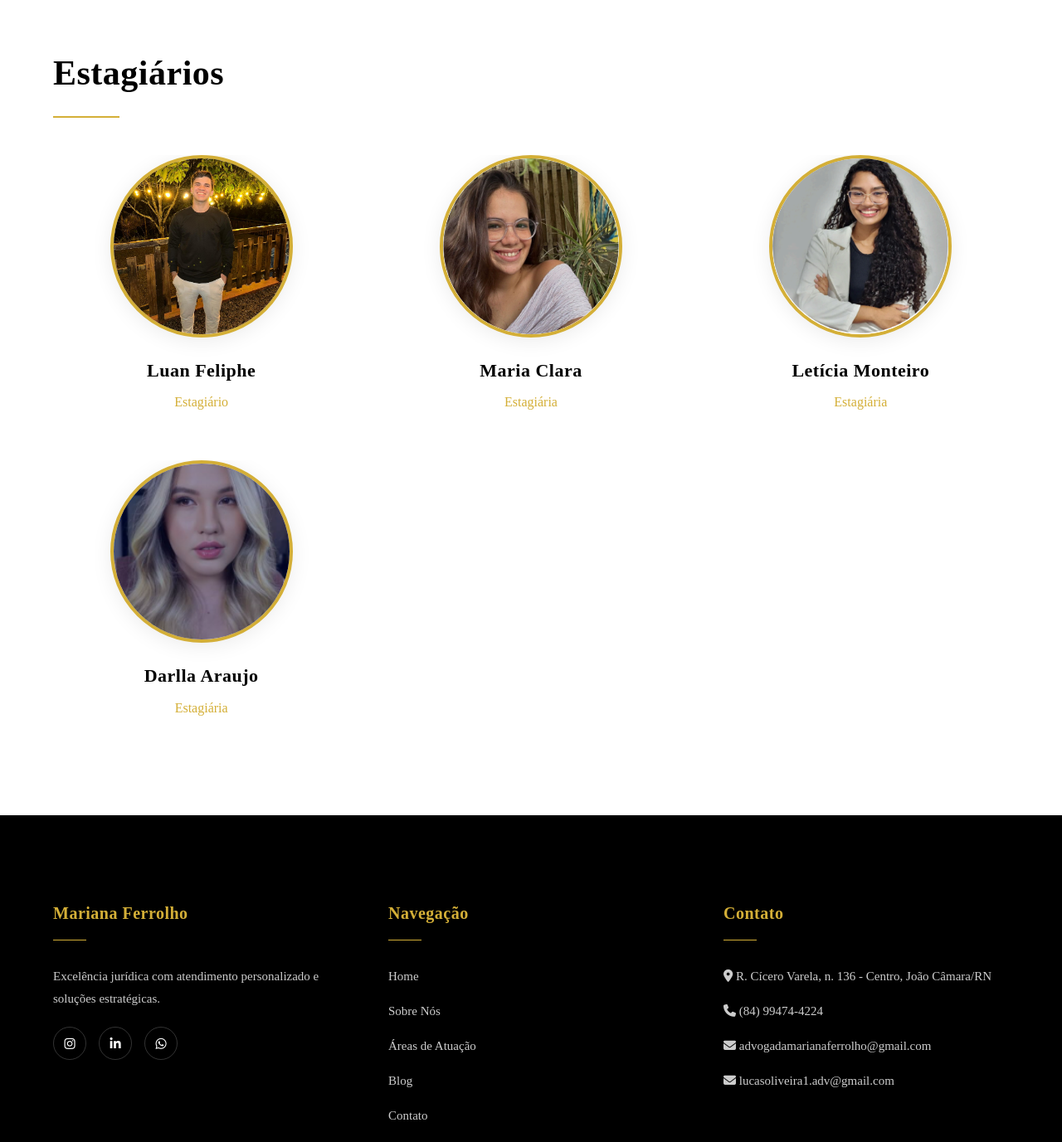
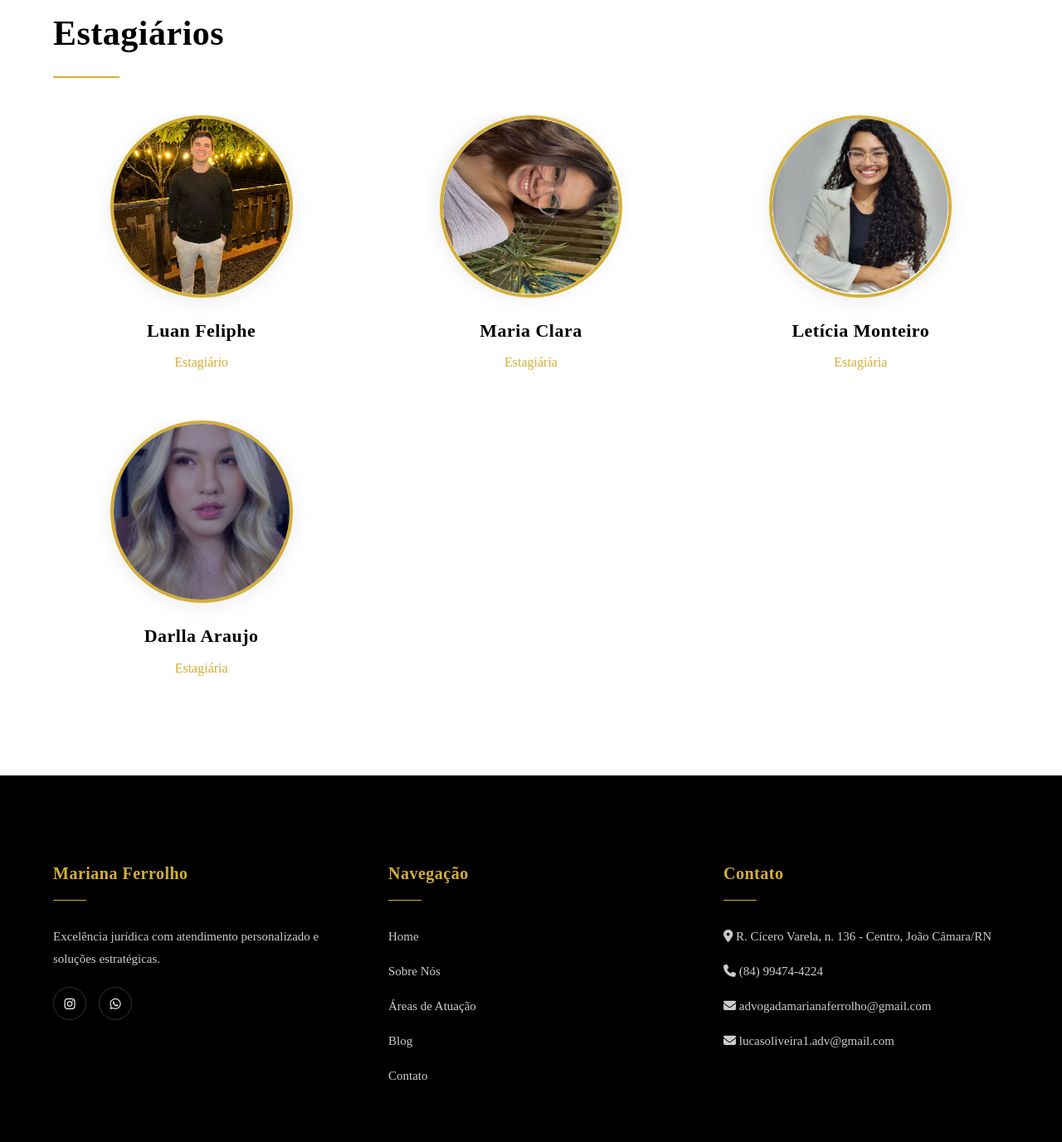
Before and after one commit to leonSedov/ferrolhoassessoria, a plain HTML site: page sobre.html in a window 1280 px wide. Shown: the part 2979-4356 px from the top of the page at 83% size. Drawn offline with Linux system fonts and the light colour scheme.

Commit message:
detalhes de footer feitos

```diff
--- a/sobre.html
+++ b/sobre.html
@@ -1,3 +1,4 @@
+    transform: rotate(-18deg);
 <!DOCTYPE html>
 <html lang="pt-BR">
 <head>
@@ -402,6 +403,9 @@
             border: 4px solid var(--dourado);
             transition: transform 0.5s;
         }
+        .member-image.maria-clara {
+            transform: rotate(100deg) !important;
+        }
 
         .team-member:hover .member-image {
             transform: scale(1.03);
@@ -753,7 +757,7 @@
                     <p>Estagiário</p>
                 </div>
                 <div class="team-member">
-                    <img src="imag equipe/estagiaria2 Maria Clara.png" alt="Maria Clara" class="member-image">
+                    <img src="imag equipe/estagiaria2 Maria Clara.png" alt="Maria Clara" class="member-image maria-clara">
                     <h3>Maria Clara</h3>
                     <p>Estagiária</p>
                 </div>
@@ -780,8 +784,7 @@
                     <h3>Mariana Ferrolho</h3>
                     <p>Excelência jurídica com atendimento personalizado e soluções estratégicas.</p>
                     <div class="social-links">
-                        <a href="#"><i class="fab fa-instagram"></i></a>
-                        <a href="#"><i class="fab fa-linkedin-in"></i></a>
+                        <a href="https://www.instagram.com/ferrolhoassessoria/"><i class="fab fa-instagram"></i></a>
                         <a href="https://wa.me/558494744224"><i class="fab fa-whatsapp"></i></a>
                     </div>
                 </div>
```
Also changed, not shown: areas.html (+0 -1 lines), artigo1.html (+1 -2 lines), blog.html (+1 -2 lines).
